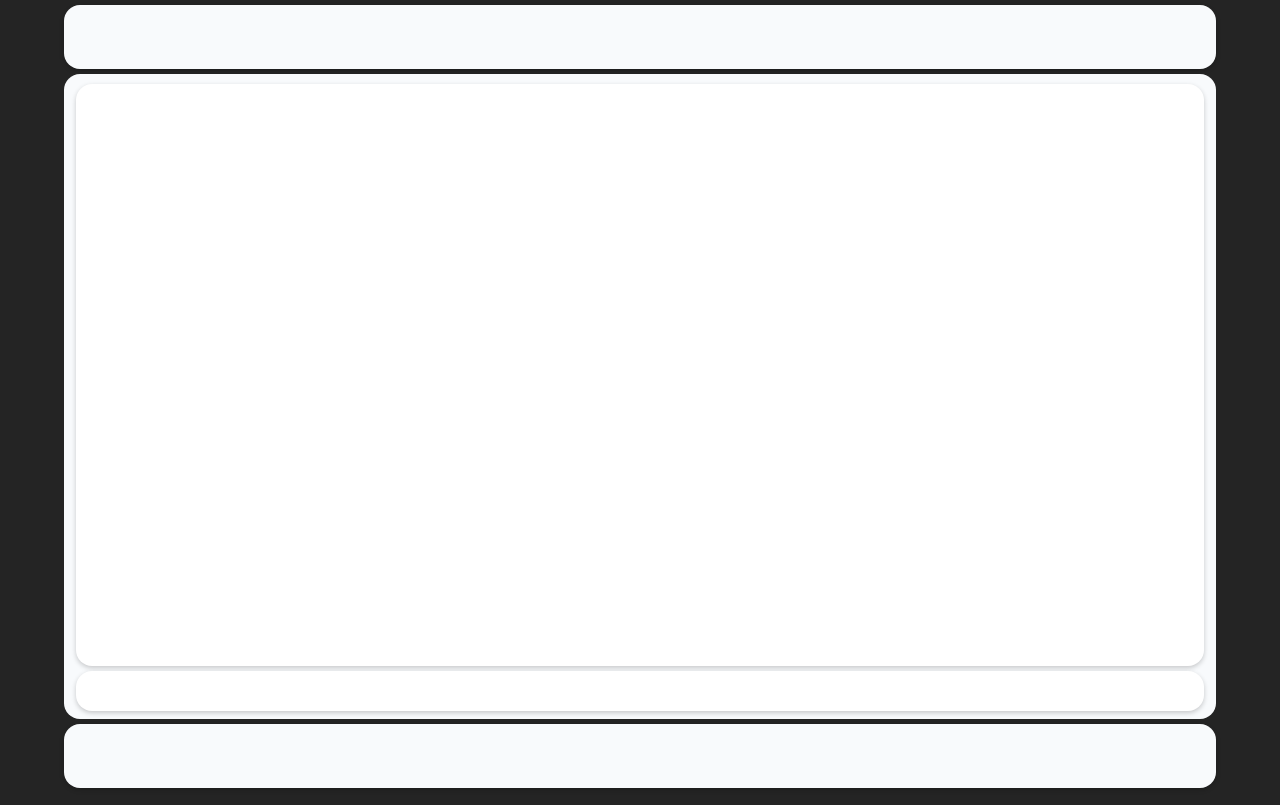
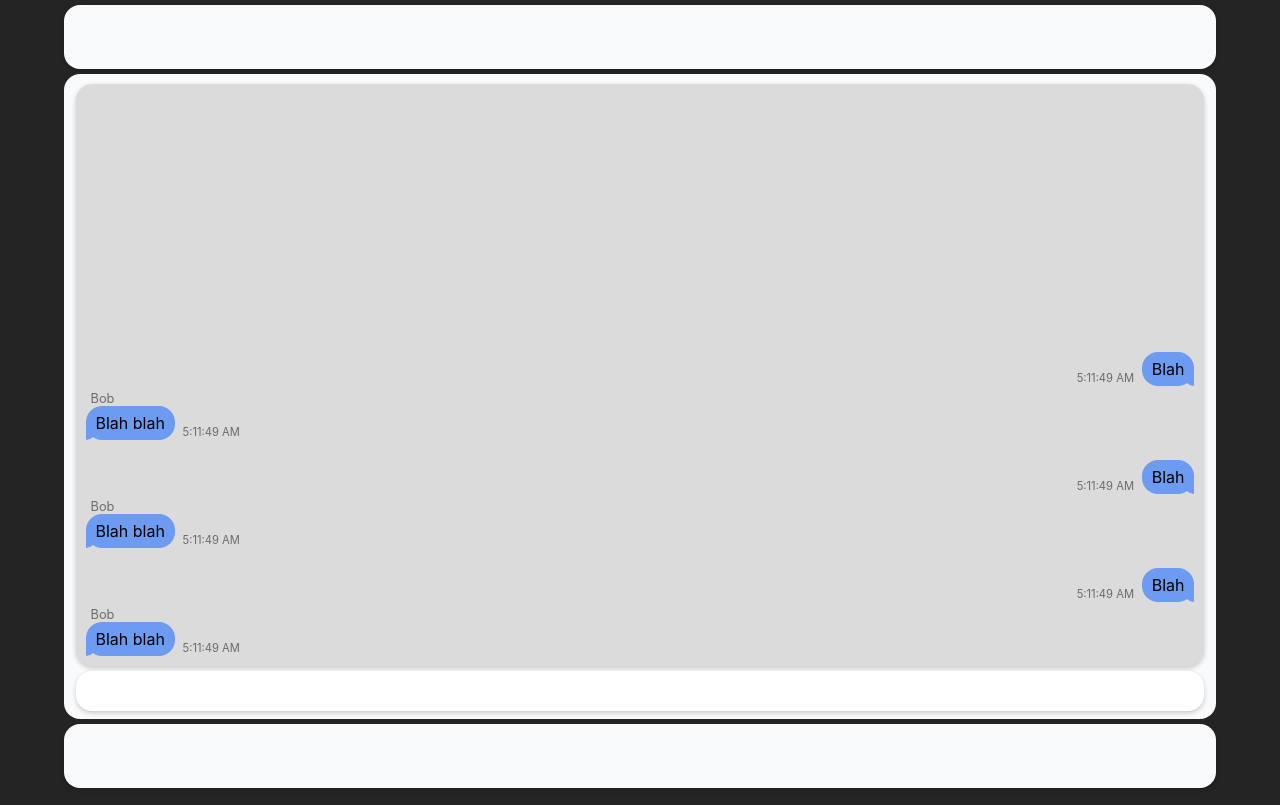
Before and after one commit to Hack-Weekly/grey-unicorn-chat-app, a React (Vite) app: page / in a window 1280 px wide. Built offline with nearby package versions, Linux system fonts and the light colour scheme.

Commit message:
Having issue with scrolling

```diff
--- a/src/components/AppContainer.tsx
+++ b/src/components/AppContainer.tsx
@@ -2,13 +2,15 @@
 // Container for the entire application
 // ------------------------------------
 
+import ChatItem from "../types/ChatItem"
 import ChatHistory from "./ChatHistory"
 import SubmissionBox from "./SubmissionBox"
 
 const AppContainer = () => {
+	let chatHistoryArr: Array<ChatItem> = [{username: 'Frank', message:"Blah", timestamp: new Date()}, {username: 'Bob', message:"Blah blah", timestamp: new Date()},{username: 'Frank', message:"Blah", timestamp: new Date()}, {username: 'Bob', message:"Blah blah", timestamp: new Date()},{username: 'Frank', message:"Blah", timestamp: new Date()},{username: 'Bob', message:"Blah blah", timestamp: new Date()},]
 	return (
 		<div className="app-container">
-			<ChatHistory />
+			<ChatHistory content={chatHistoryArr} />
 			<SubmissionBox />
 		</div>
 	)
--- a/src/components/ChatHistory.tsx
+++ b/src/components/ChatHistory.tsx
@@ -7,19 +7,18 @@ import ChatItem from "../types/ChatItem";
 
 import ChatItemBox from "./ChatItemBox";
 
-const ChatHistory = (/*messageHistory: Array<ChatItem>*/) => {
-	// One possible method of rendering
+interface ArrayChatItems {
+	content: Array<ChatItem>
+}
 
-	// let renderedChatItems: any = []
-
-	// messageHistory.forEach((item: ChatItem, i: Number) => {
-	// 	renderedChatItems.push(<ChatItem message="" username="" timestamp={new Date()} /> );
-	// })
+const ChatHistory = ({content}: ArrayChatItems) => {
 
 	return (
 		<div className="chat-history">
 			{
-				//renderedChatItems
+				content?.length > 0 && content.map(item => {
+					return <ChatItemBox username={item.username} message={item.message} timestamp={item.timestamp} />
+				})
 			}
 		</div>
 	)
--- a/src/components/ChatItemBox.tsx
+++ b/src/components/ChatItemBox.tsx
@@ -7,16 +7,21 @@ import React from "react";
 
 import ChatItem from "../types/ChatItem";
 
-interface ChatItemProps {
-	username: String;
-	message: String;
-	timestamp: Date; // optional
-}
+interface ChatItemProps extends ChatItem {}
 
-const ChatItemBox: React.FC<ChatItemProps>= () => {
+const username = "Frank"
+
+const ChatItemBox: React.FC<ChatItemProps>= (content: ChatItemProps) => {
+
+	let classNames:Array<String> = ['chat-item']
+
+	content.username === username ? classNames.push('user') : classNames.push('friend')
+
 	return (
-		<div className="chat-item">
-
+		<div key={content.timestamp.toString()} className={classNames.join(' ')}>
+			<span className="username">{content.username}</span>
+			<span className="message">{content.message}</span>
+			<span className="timestamp">{content.timestamp.toLocaleTimeString()}</span>
 		</div>
 	)
 }
--- a/src/scss/chatHistory.scss
+++ b/src/scss/chatHistory.scss
@@ -7,6 +7,25 @@
 	width: 98%;
 	height: 91%;
 
-	background-color: white;
-	box-shadow: $_box-shadow
+	background-color: $_color-highlight;
+	box-shadow: $_box-shadow;
+	color: black;
+
+	display: flex;
+	flex-direction: column;
+	justify-content: end;
+
+	scroll-behavior: smooth;
+	overflow-y: scroll;
 }
+
+// .chat-history::-webkit-scrollbar {
+// 	width: 4px;
+// 	position: absolute;
+// 	height:90%;
+//   }
+
+//   .chat-history::-webkit-scrollbar-thumb {
+// 	background-color: rgb(70, 70, 70);
+// 	border-radius: $_border-radius;
+//   }
--- a/src/scss/chatItem.scss
+++ b/src/scss/chatItem.scss
@@ -0,0 +1,76 @@
+$bubbleColor: rgb(108, 155, 241);
+
+.chat-item{
+    background-color: $bubbleColor;
+    width: fit-content;
+    max-width: 50%;
+    height: fit-content;
+    margin: 10px;
+    padding-top: 5px;
+    padding-bottom: 5px;
+    padding-left: 10px;
+    padding-right: 10px;
+    border-radius: 1rem;
+
+    position: relative;
+
+    flex-direction: column;
+    justify-content: left;
+}
+
+span{
+    width: fit-content;
+}
+
+.friend .username {
+    position: absolute;
+    top: -17px;
+    left: 5px;
+    font-size: .8rem;
+    color: rgb(107, 107, 107);
+}
+
+.friend .timestamp {
+    position: absolute;
+    right: -65px;
+    bottom: 0px;
+    font-size: .7rem;
+    color:rgb(107, 107, 107);
+}
+
+.friend:before {
+    content: "";
+    position: absolute;
+    left: 0px;
+    bottom: 0px;
+    width: 10px;
+    border-bottom: 20px solid $bubbleColor;
+    border-bottom-right-radius: 50px;
+}
+
+.user {
+    margin-left: auto;
+
+}
+
+.user .username {
+    display: none;
+}
+
+.user .timestamp {
+    position: absolute;
+    left: -65px;
+    bottom: 0px;
+    font-size: .7rem;
+    color:rgb(107, 107, 107);
+}
+
+.user:before {
+    content: "";
+    position: absolute;
+    right: 0px;
+    bottom:0px;
+    width: 10px;
+    border-bottom: 20px solid $bubbleColor;
+    border-bottom-left-radius: 50px;
+}
```
